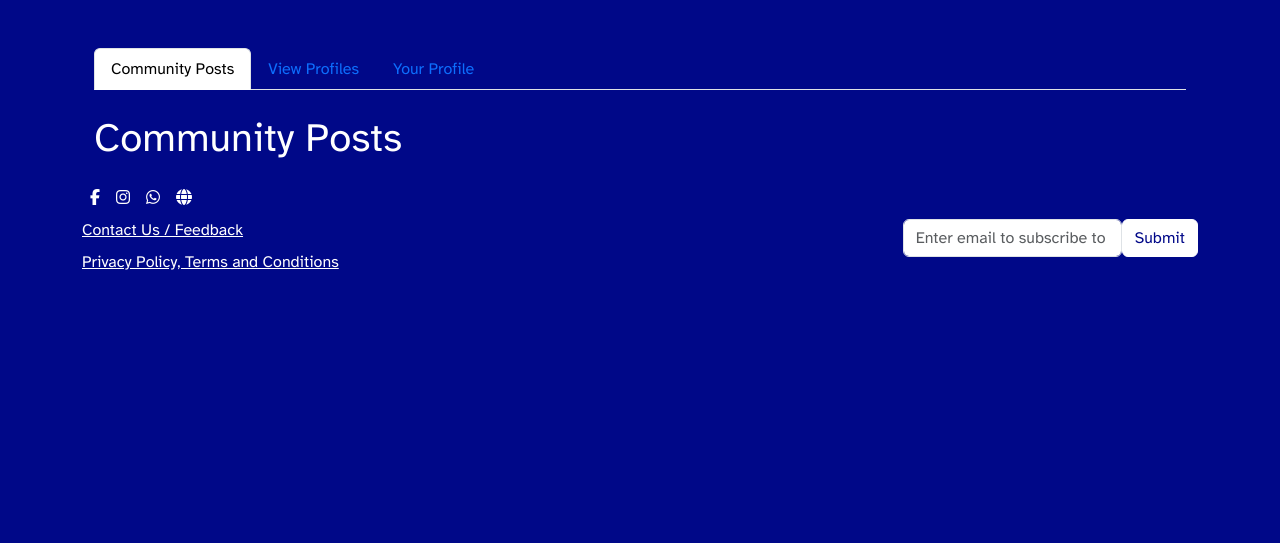
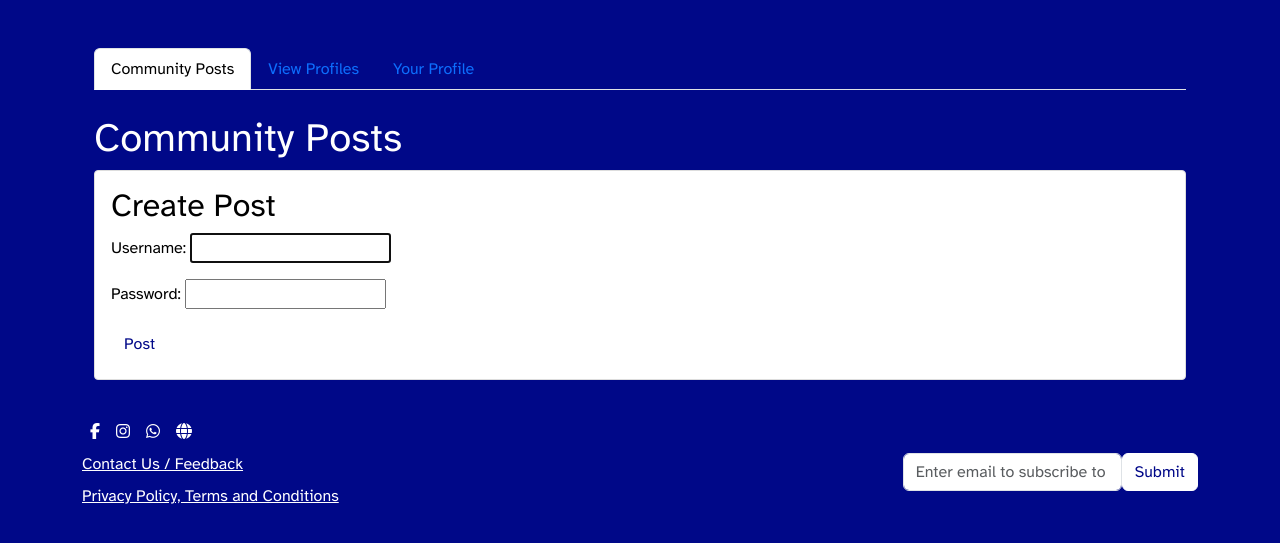
Before and after one commit to Mi-Py-1/Freedom-Wheels, a Django app: page /community/ in a window 1280 px wide. Shown: the part 172-715 px from the top of the page. Run offline with Django 5.2, Linux system fonts and the light colour scheme; some libraries are stand-ins or nearby versions.

Commit message:
moved create post feature into community posts tab

```diff
--- a/my_app/templates/community.html
+++ b/my_app/templates/community.html
@@ -22,6 +22,15 @@
     <div class="tab-content mt-4">
         <div class="tab-pane fade show active" id="community-posts" role="tabpanel" aria-labelledby="community-posts-tab">
             <h1>Community Posts</h1>
+            <!-- Create Post Form -->
+            <div class="custom-paragraph mb-4">
+                <h2>Create Post</h2>
+                <form method="post" action="{% url 'community' %}">
+                    {% csrf_token %}
+                    {{ form.as_p }}
+                    <button type="submit" class="btn btn-primary">Post</button>
+                </form>
+            </div>
             <div class="list-group">
                 {% for post in posts %}
                     <div class="list-group-item list-group-item-action d-flex align-items-start custom-paragraph">
--- a/my_app/views.py
+++ b/my_app/views.py
@@ -12,7 +12,7 @@
 def aboutus(request):
     return render(request, 'aboutus.html')
 
-def whycyclingcanhelp(request):  # Corrected function name
+def whycyclingcanhelp(request):
     return render(request, 'whycyclingcanhelp.html')
 
 def servicesavailable(request):
@@ -23,9 +23,18 @@
 
 def community(request):
     if request.user.is_authenticated:
+        if request.method == 'POST':
+            form = PostForm(request.POST)
+            if form.is_valid():
+                post = form.save(commit=False)
+                post.author = request.user
+                post.save()
+                return redirect('community')
+        else:
+            form = PostForm()
         posts = Post.objects.all()
         profiles = Profile.objects.all()
-        return render(request, 'community.html', {'posts': posts, 'profiles': profiles})
+        return render(request, 'community.html', {'posts': posts, 'profiles': profiles, 'form': form})
     else:
         form = AuthenticationForm()
         return render(request, 'community.html', {'form': form})
```
